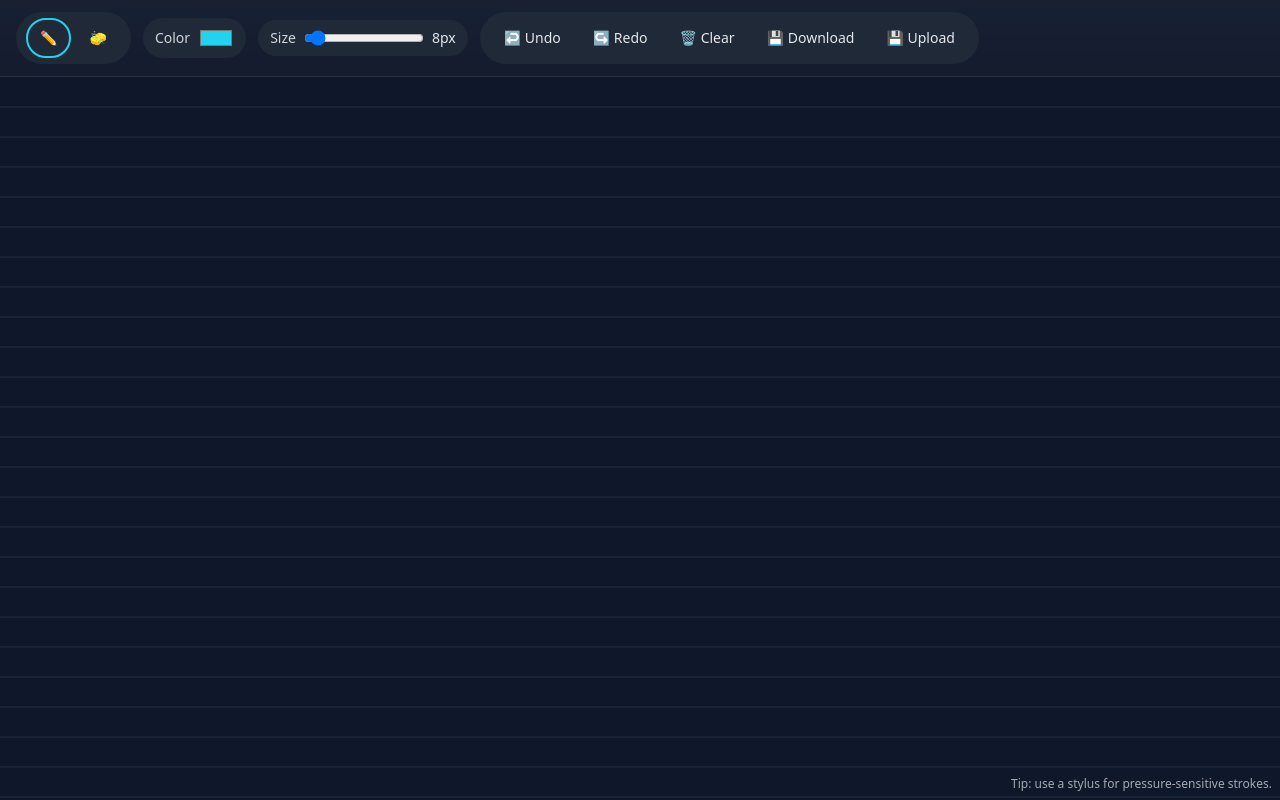
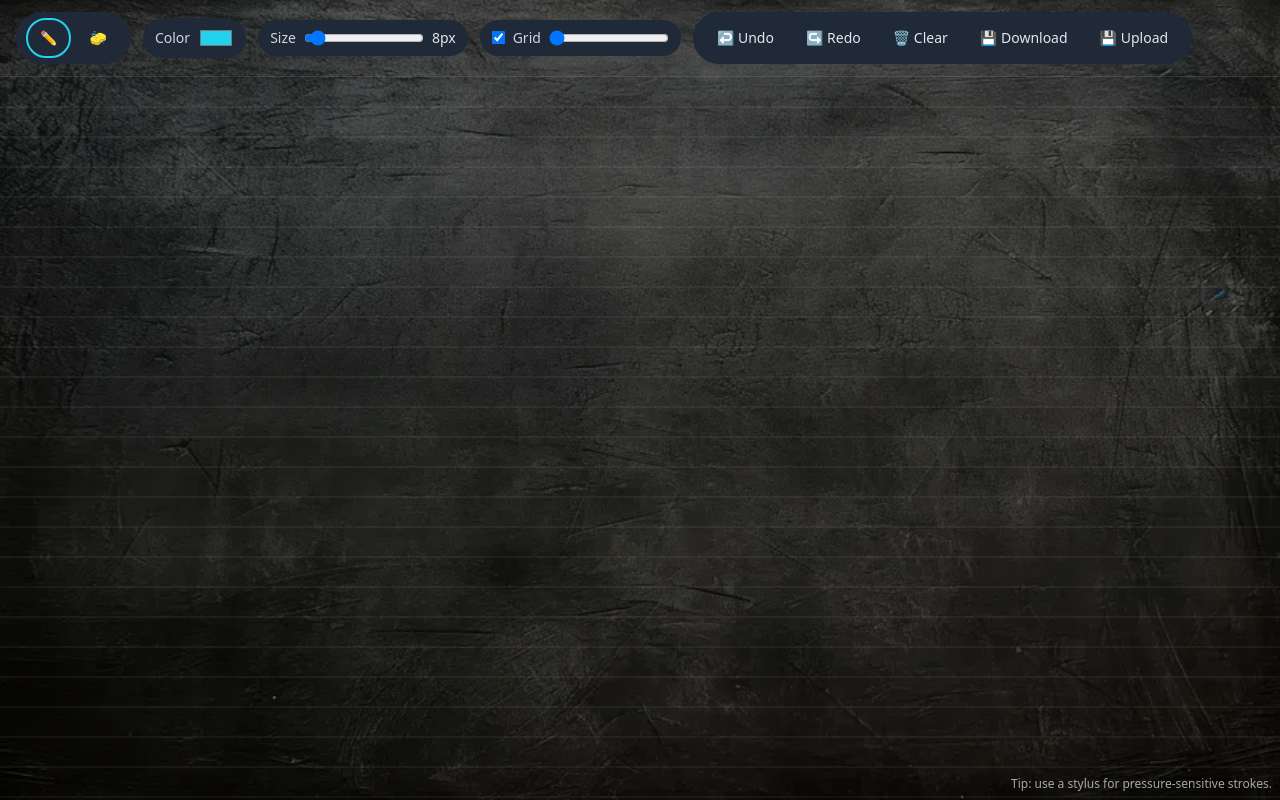
Before and after one commit to satanand7/drawingpad, a React (Vite) app: page / in a window 1280 px wide. Built offline with nearby package versions, Linux system fonts and the light colour scheme.

Commit message:
grid hide show

```diff
--- a/src/DrawEraseBoard.tsx
+++ b/src/DrawEraseBoard.tsx
@@ -8,8 +8,10 @@ export default function DrawEraseBoard() {
   const [color, setColor] = useState<string>("#22d3ee");
   const [size, setSize] = useState<number>(8);
   const [tool, setTool] = useState<"pen" | "eraser">("pen");
+  const [showGrid, setShowGrid] = useState<boolean>(true);
+  const [lineSpacing, setLineSpacing] = useState<number>(30);
 
-  const { gridRef } = useGrid(30);
+  const { gridRef } = useGrid(lineSpacing, showGrid);
 
   const { boardRef, handleClear, handleUndo, handleRedo, handleSave, handleSaveServer } =
     useCanvasBoard({
@@ -19,7 +21,7 @@ export default function DrawEraseBoard() {
     });
 
   return (
-    <div className="h-screen flex flex-col bg-[#0f172a] text-gray-200">
+    <div className="h-screen flex flex-col bg-[#0f172a00] text-gray-200">
       <Toolbar
         tool={tool}
         setTool={setTool}
@@ -27,6 +29,10 @@ export default function DrawEraseBoard() {
         setColor={setColor}
         size={size}
         setSize={setSize}
+        showGrid={showGrid}
+        toggleGrid={() => setShowGrid(!showGrid)}
+        onChangeGridSize={setLineSpacing}
+        lineSpacing={lineSpacing}
         onUndo={handleUndo}
         onRedo={handleRedo}
         onClear={handleClear}
--- a/src/components/UITools/ToolBar.tsx
+++ b/src/components/UITools/ToolBar.tsx
@@ -6,12 +6,16 @@ interface ToolbarProps {
   color: string;
   setColor: (color: string) => void;
   size: number;
+  showGrid: boolean;
   setSize: (size: number) => void;
+  lineSpacing: number;
   onUndo: () => void;
   onRedo: () => void;
   onClear: () => void;
   onSave: () => void;
   onSaveServer: () => void;
+  toggleGrid: () => void;
+  onChangeGridSize: (size: number) => void;
 }
 
 export const Toolbar: React.FC<ToolbarProps> = ({
@@ -21,11 +25,15 @@ export const Toolbar: React.FC<ToolbarProps> = ({
   setColor,
   size,
   setSize,
+  showGrid,
+  lineSpacing,
+  toggleGrid,
   onUndo,
   onRedo,
   onClear,
   onSave,
-  onSaveServer
+  onSaveServer,
+  onChangeGridSize
 }) => {
   return (
     <header className="flex gap-3 flex-wrap items-center p-3 border-b border-white/10 bg-[#111827]">
@@ -74,6 +82,14 @@ export const Toolbar: React.FC<ToolbarProps> = ({
         <span>{size}px</span>
       </div>
 
+      <div className="flex gap-2 bg-[#1f2937] px-3 py-2 rounded-full items-center">
+        <input type="checkbox" id="grid" checked={showGrid} onChange={toggleGrid} />
+        <label htmlFor="grid">
+          Grid
+        </label>
+        {showGrid && <input type="range" min={30} max={120} value={lineSpacing} onChange={(e) => onChangeGridSize(Number(e.target.value))} />}
+      </div>
+
       {/* Actions */}
       <div className="flex gap-2 bg-[#1f2937] px-3 py-2 rounded-full">
         <button onClick={onUndo}>↩️ Undo</button>
--- a/src/hooks/useGrid.ts
+++ b/src/hooks/useGrid.ts
@@ -1,6 +1,6 @@
 import { useEffect, useRef, useCallback } from "react";
 
-export function useGrid(lineSpacing = 30) {
+export function useGrid(lineSpacing = 30, showGrid = true) {
   const gridRef = useRef<HTMLCanvasElement>(null!);
 
   const drawGrid = useCallback(() => {
@@ -39,9 +39,10 @@ export function useGrid(lineSpacing = 30) {
 
     const ctx = canvas.getContext("2d");
     if (ctx) ctx.setTransform(dpr, 0, 0, dpr, 0, 0);
-
-    drawGrid();
-  }, [drawGrid]);
+    if (showGrid) {
+      drawGrid();
+    }
+  }, [showGrid, drawGrid]);
 
   useEffect(() => {
     resizeCanvas();
--- a/src/index.css
+++ b/src/index.css
@@ -2,20 +2,119 @@
 
 
 
-:root { --bg:#0f172a; --panel:#111827; --text:#e5e7eb; --accent:#22d3ee; }
-    * { box-sizing: border-box }
-    body { margin:0; height:100vh; display:grid; grid-template-rows:auto 1fr; background:var(--bg); color:var(--text); font:14px/1.4 system-ui, -apple-system, Segoe UI, Roboto, sans-serif }
-    header { display:flex; gap:.75rem; flex-wrap:wrap; align-items:center; padding:.75rem 1rem; background:linear-gradient(180deg, rgba(255,255,255,.04), rgba(255,255,255,.02)); border-bottom:1px solid rgba(255,255,255,.08) }
-    header .group { display:flex; align-items:center; gap:.5rem; background:var(--panel); padding:.5rem .75rem; border-radius:999px; box-shadow:0 1px 0 rgba(255,255,255,.05) inset }
-    label { opacity:.9 }
-    input[type="color"]{ width:36px; height:24px; border:none; border-radius:6px; background:none; padding:0 }
-    input[type="range"]{ width:120px }
-    button { appearance:none; border:none; padding:.5rem .75rem; border-radius:999px; background:#1f2937; color:var(--text); cursor:pointer; transition:.15s transform, .15s background }
-    button:hover{ background:#374151 }
-    button:active{ transform:translateY(1px) }
-    button[aria-pressed="true"]{ outline:2px solid var(--accent) }
-    main{ position:relative; overflow:hidden }
-    canvas{ display:block; width:100%; height:100%; touch-action:none; background:#d7d8da00; position:absolute; top:0; left:0 }
-    #grid { pointer-events:none; z-index:1; }
-    #board { z-index:0; }
-    .hint{ position:absolute; right:10px; bottom:10px; opacity:.7; font-size:12px; z-index:2 }
+:root {
+    --bg: #0f172a;
+    --panel: #111827;
+    --text: #e5e7eb;
+    --accent: #22d3ee;
+}
+
+* {
+    box-sizing: border-box
+}
+
+body {
+    margin: 0;
+    height: 100vh;
+    display: grid;
+    grid-template-rows: auto 1fr;
+    /* background: var(--bg); */
+    background-image: url("./assets/blackboard.webp");
+    background-size: 100% 100%;
+    color: var(--text);
+    font: 14px/1.4 system-ui, -apple-system, Segoe UI, Roboto, sans-serif
+}
+
+header {
+    display: flex;
+    gap: .75rem;
+    flex-wrap: wrap;
+    align-items: center;
+    padding: .75rem 1rem;
+    background: linear-gradient(180deg, rgba(255, 255, 255, .04), rgba(255, 255, 255, .02));
+    border-bottom: 1px solid rgba(255, 255, 255, .08)
+}
+
+header .group {
+    display: flex;
+    align-items: center;
+    gap: .5rem;
+    background: var(--panel);
+    padding: .5rem .75rem;
+    border-radius: 999px;
+    box-shadow: 0 1px 0 rgba(255, 255, 255, .05) inset
+}
+
+label {
+    opacity: .9
+}
+
+input[type="color"] {
+    width: 36px;
+    height: 24px;
+    border: none;
+    border-radius: 6px;
+    background: none;
+    padding: 0
+}
+
+input[type="range"] {
+    width: 120px
+}
+
+button {
+    appearance: none;
+    border: none;
+    padding: .5rem .75rem;
+    border-radius: 999px;
+    background: #1f2937;
+    color: var(--text);
+    cursor: pointer;
+    transition: .15s transform, .15s background
+}
+
+button:hover {
+    background: #374151
+}
+
+button:active {
+    transform: translateY(1px)
+}
+
+button[aria-pressed="true"] {
+    outline: 2px solid var(--accent)
+}
+
+main {
+    position: relative;
+    overflow: hidden
+}
+
+canvas {
+    display: block;
+    width: 100%;
+    height: 100%;
+    touch-action: none;
+    background: #d7d8da00;
+    position: absolute;
+    top: 0;
+    left: 0
+}
+
+#grid {
+    pointer-events: none;
+    z-index: 1;
+}
+
+#board {
+    z-index: 0;
+}
+
+.hint {
+    position: absolute;
+    right: 10px;
+    bottom: 10px;
+    opacity: .7;
+    font-size: 12px;
+    z-index: 2
+}
```
Also changed, not shown: src/assets/blackboard.webp (added).
